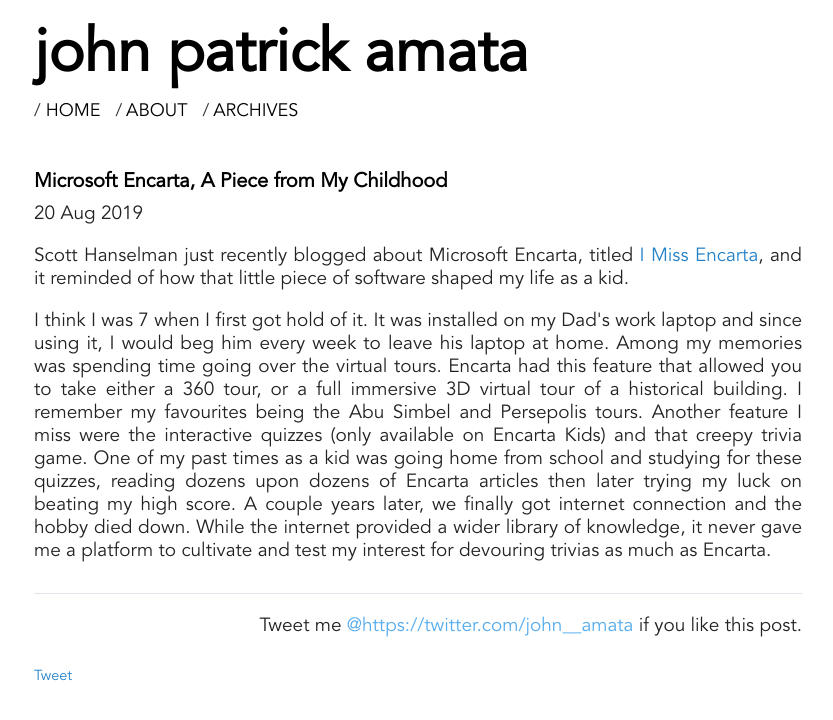
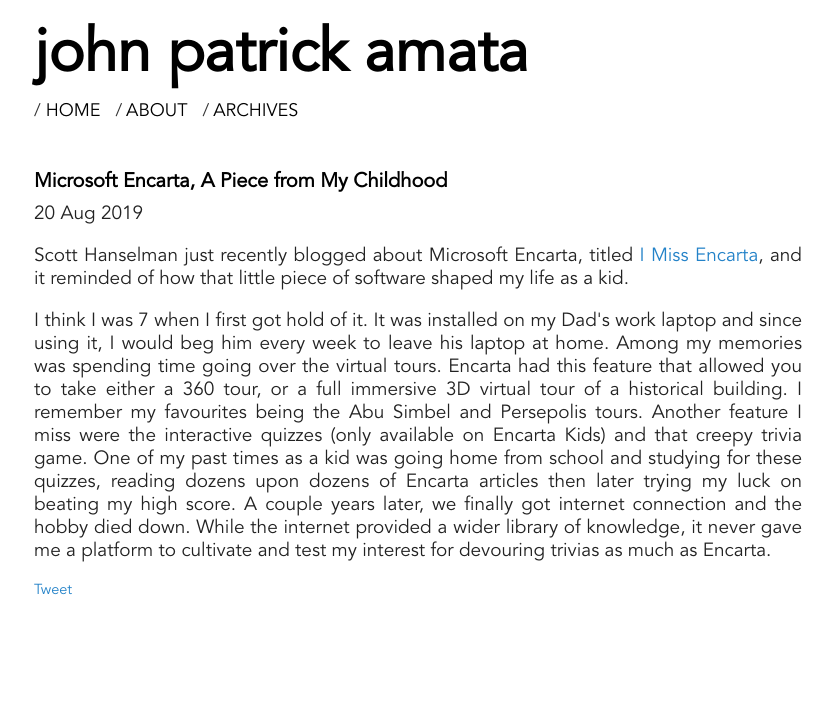
Before and after one commit to jpamata/jpamata.github.io, a Jekyll site: the page built from _posts/2019-08-20-encarta.md, in a window 1280 px wide. Shown: the top 720 px of the page, without its empty margins (222-1055 px from the left). Built offline with Jekyll 4.4.1, drawn with Linux system fonts in a browser that asks for light colours; comment, search, counter and statistics services are not loaded.

Commit message:
Update _config.yml

```diff
--- a/_config.yml
+++ b/_config.yml
@@ -22,10 +22,10 @@
 owner:
   name:           jpa
   avatar:         "/assets/jpalogo.png"
-  twitter: https://twitter.com/john__amata
+  twitter: # https://twitter.com/john__amata
   email:
   # Social networking links used in footer. Update and remove as you like.
-  github: https://github.com/bradp1tt
+  github: # https://github.com/bradp1tt
   stackexchange:
   linkedin:
   facebook:
```
